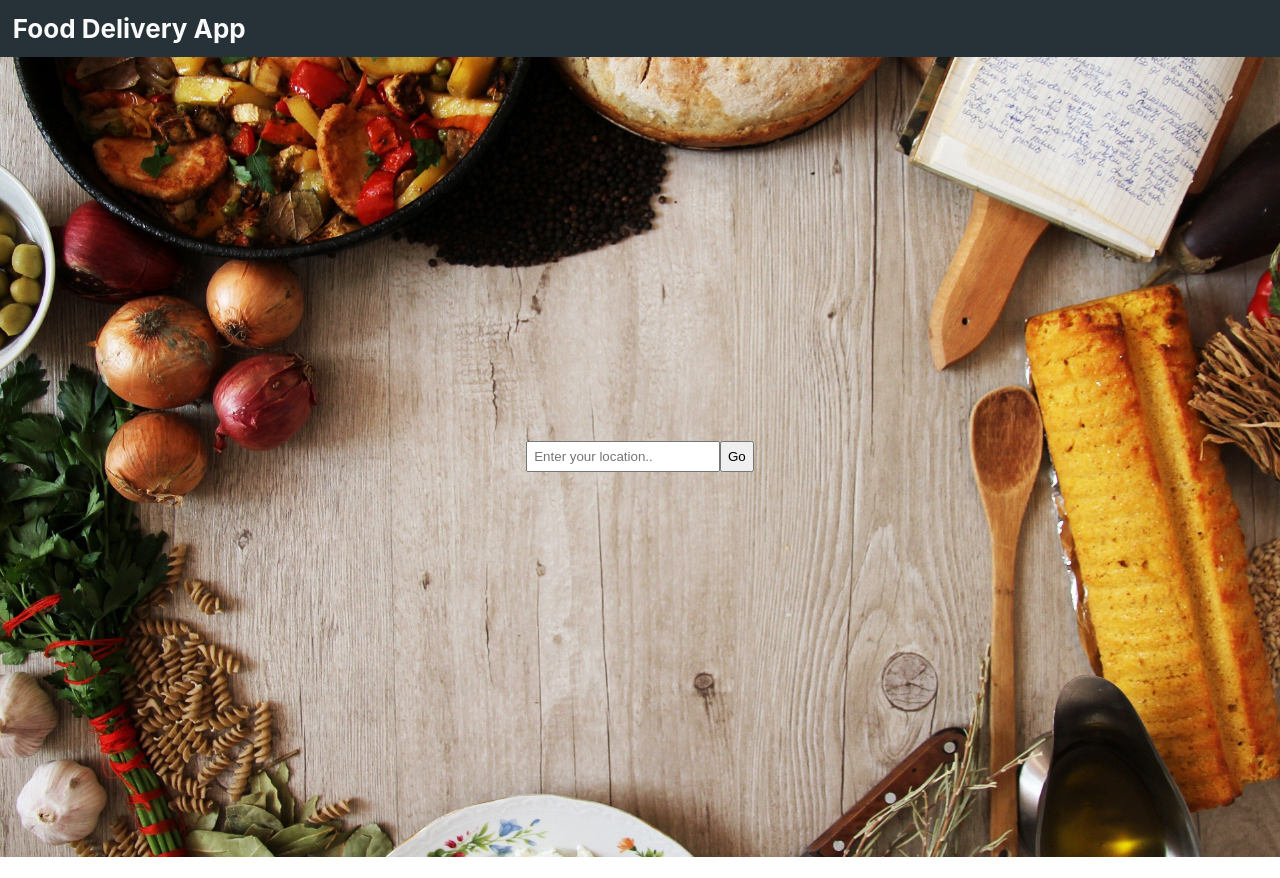
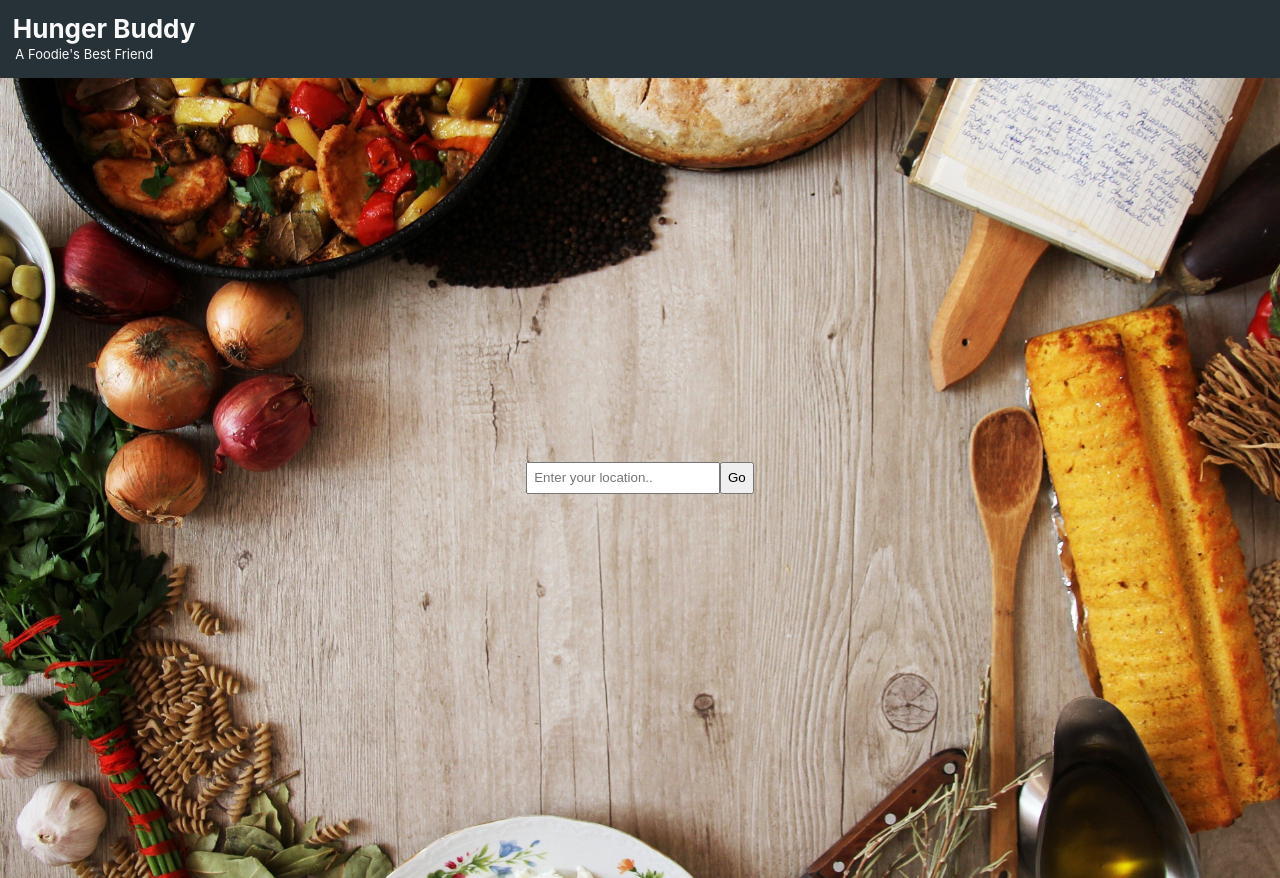
Before and after one commit to banurekhaMohan279/Hunger-Buddy, a React (Create React App) app: page /Location in a window 1280 px wide. Shown: the top 878 px of the page. Before the commit the page ends 857 px from the top, so only its background shows below. Built offline with nearby package versions, Linux system fonts and the light colour scheme.

Commit message:
Update Header

```diff
--- a/src/App.css
+++ b/src/App.css
@@ -46,6 +46,13 @@
   color: #fafafa;
   background: #263238;
   cursor:pointer;
+}
+
+.AppHeader span {
+  font-size: 0.5em;
+  font-weight: normal;
+  display: block;
+  padding: 0.2%;
 }
 
 /*------------------Login Page styles---------------------*/
--- a/src/components/AppHeader.js
+++ b/src/components/AppHeader.js
@@ -9,6 +9,9 @@ export default function AppHeader (){
   }
 
   return (
-    <header className = "AppHeader" onClick = {gotoHome}> Food Delivery App </header>
+    <header className = "AppHeader" onClick = {gotoHome}>
+      Hunger Buddy
+      <span> A Foodie's Best Friend </span>
+    </header>
   )
 }
--- a/src/log.js
+++ b/src/log.js
@@ -12,6 +12,8 @@ Changes in pages for
 // TODO:
 sort based on rating/cuisine
 on refresh needs another retaurantdetails in componentdidMount
+pagination
+lazy loading
 
 Notes-Revisit
 1. Centering nested children with flexbox
```
